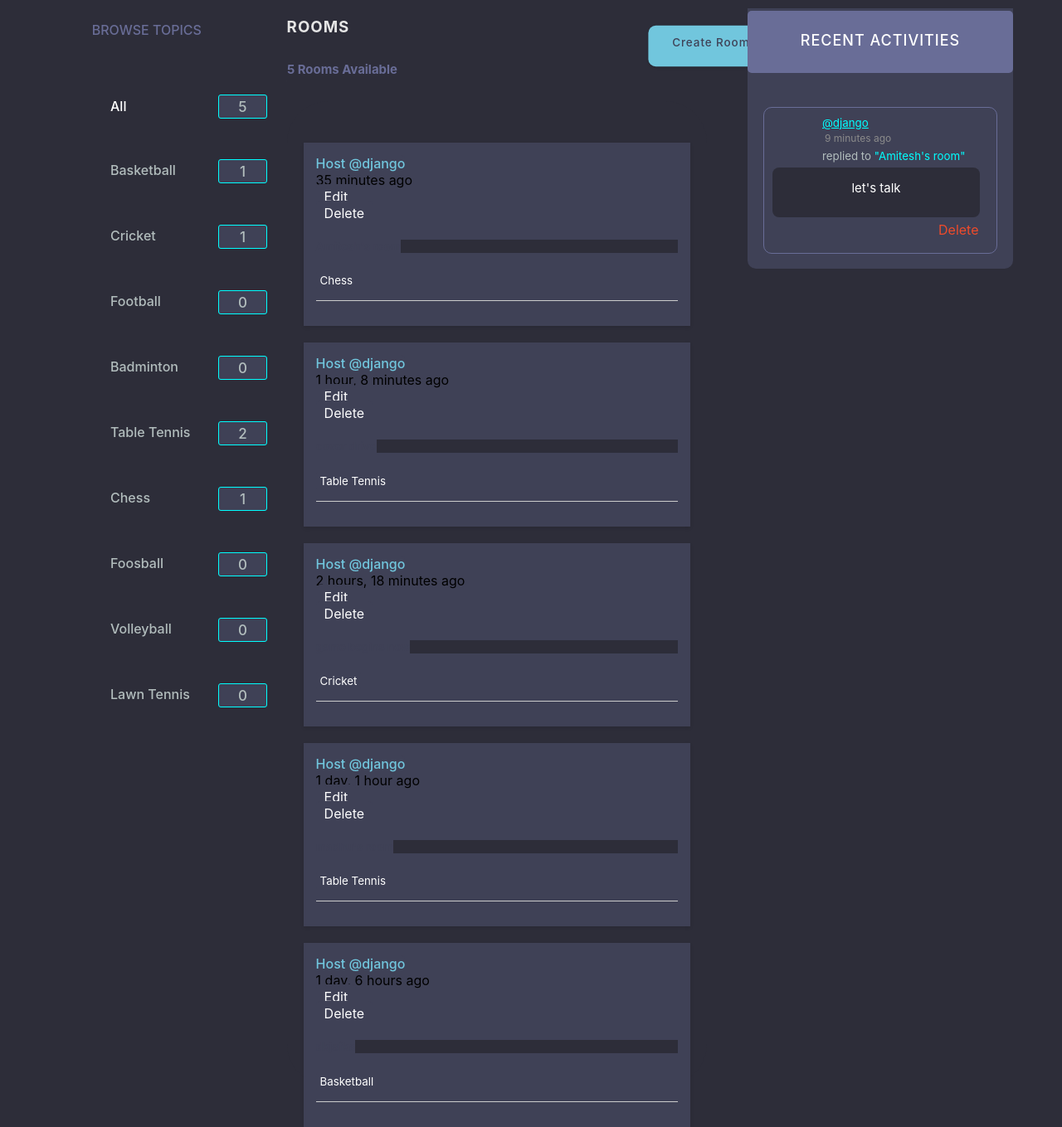
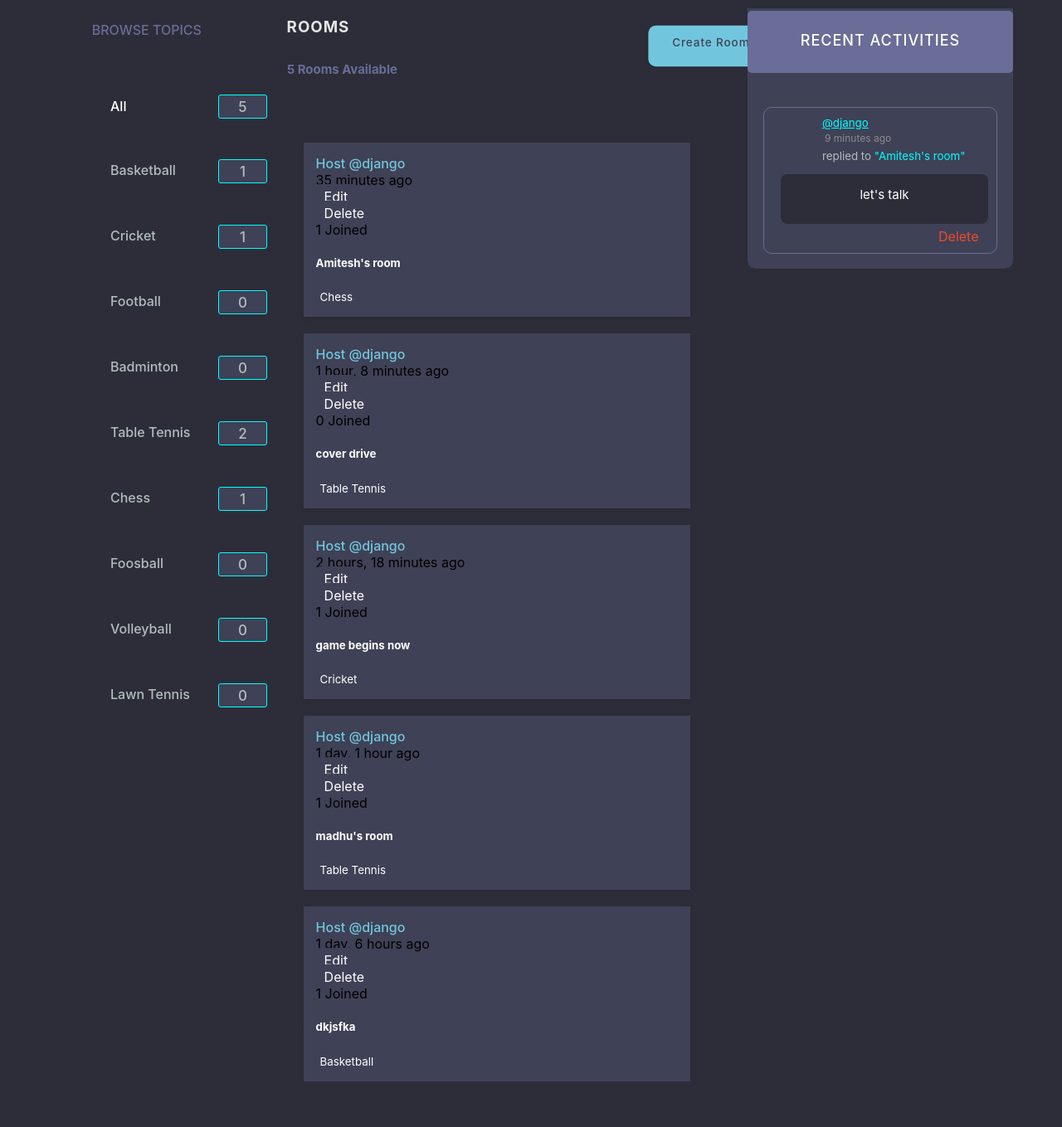
Before and after one commit to Transyltooniaa/SportsPal, a Django app: page /home/ in a window 1280 px wide. Shown: the part 78-1437 px from the top of the page at 83% size. After the commit the page ends 1382 px from the top, so only its background shows below. Run offline with Django 4.2, Linux system fonts and the light colour scheme; a user stored in the database is signed in; data comes from the database, SQL or seed files in the repository; both versions use the stored data as it was after the commit.

Commit message:
modified css

```diff
--- a/base/templates/base/activity_component.html
+++ b/base/templates/base/activity_component.html
@@ -31,7 +31,7 @@
 
             <div id="time" style="color: #8b8b8b; font-size: 12px; margin:3px; width:200px;">
                 {{message.created|timesince}} ago
-                <i class="fa-regular fa-user fa-2xl" style="position: relative;left:-170px;background-color:#3f4156;"></i>
+                <i class="fa-regular fa-user fa-2xl" style="position: relative;left:-130px;background-color:#3f4156;"></i>
             </div>
 
         </small>
@@ -41,12 +41,12 @@
             <small style="background-color: #3f4156; color:#b2bdbd; width: 200px;">replied to <tag style="background-color: #3f4156; color:cyan">"{{message.room}}"</tag></small>
         </div>
 
-        <div id="message">
+        <div id="message" style="position: relative;top:8px;">
             <p>{{message}}</p>
         </div>
 
             {% if request.user == message.user %}
-            <a href = "{% url 'delete-message' message.id %}" style="background-color: #3f4156; color:#EE4B2B; position: relative; left:210px; font-weight: 500px; text-decoration: none; top:5px;">Delete</a>
+            <a href = "{% url 'delete-message' message.id %}" style="background-color: #3f4156; color:#EE4B2B; position: relative; left:210px; font-weight: 500px; text-decoration: none; top:13px;">Delete</a>
             {% endif %}
 
     </div>
--- a/base/templates/base/feed_component.html
+++ b/base/templates/base/feed_component.html
@@ -32,10 +32,14 @@
                 <a href = "{% url 'delete-room' room.id %}" style="background-color:#3f4156;">Delete </a>
             </div>
 
+            <div style = "background-color: #3f4156;">
+                {{room.participants.all.count}} Joined
+            </div>
+
             {% endif %}
 
             <div id="room_name">
-                <h5><a href = "{% url 'room' room.id %}" style="background-color:#3f4156;">{{room.name}}</a></h5>
+                <h5 style = "background-color: #3f4156;"><a href = "{% url 'room' room.id %}" style="background-color:#3f4156;">{{room.name}}</a></h5>
             </div>
 
             <div id="topic_name">
@@ -43,7 +47,7 @@
             </div>
 
 
-            <hr>
+
         </div>
     {% endfor %}
 </div>
--- a/static/styles/activity_component.css
+++ b/static/styles/activity_component.css
@@ -73,7 +73,7 @@ div .box{
     height : 60px;
     background-color: #2d2d39;
     position: relative;
-    left: 10px;
+    top:10px;
+    left: 20px;
     border-radius: 8px;
-
 }
--- a/static/styles/feed_component.css
+++ b/static/styles/feed_component.css
@@ -36,13 +36,13 @@
 
 /* Styles for room name link */
 #room_name a {
-    color: #3f4156;
+    color: white;
     text-decoration: none;
     transition: color 0.3s;
 }
 
 #room_name a:hover {
-    color: #1a1c2c;
+    color: black;
 }
 
 /* Styles for topic name */
```
Also changed, not shown: db.sqlite3, 4 other files.
